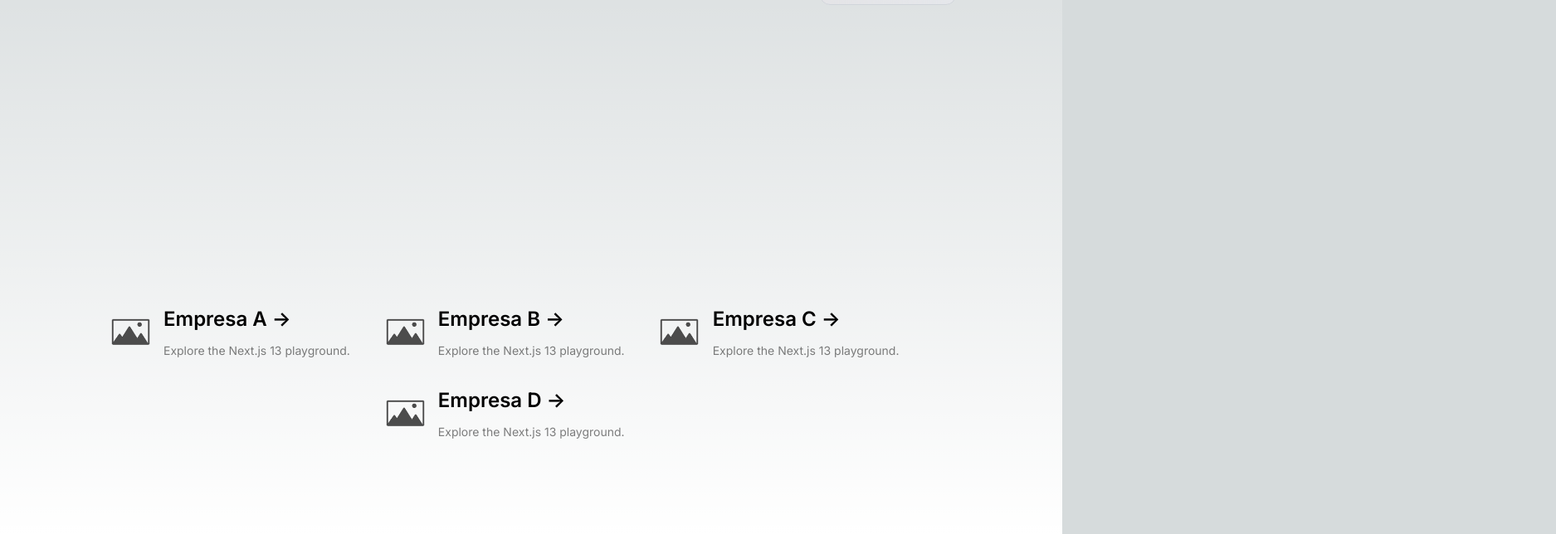
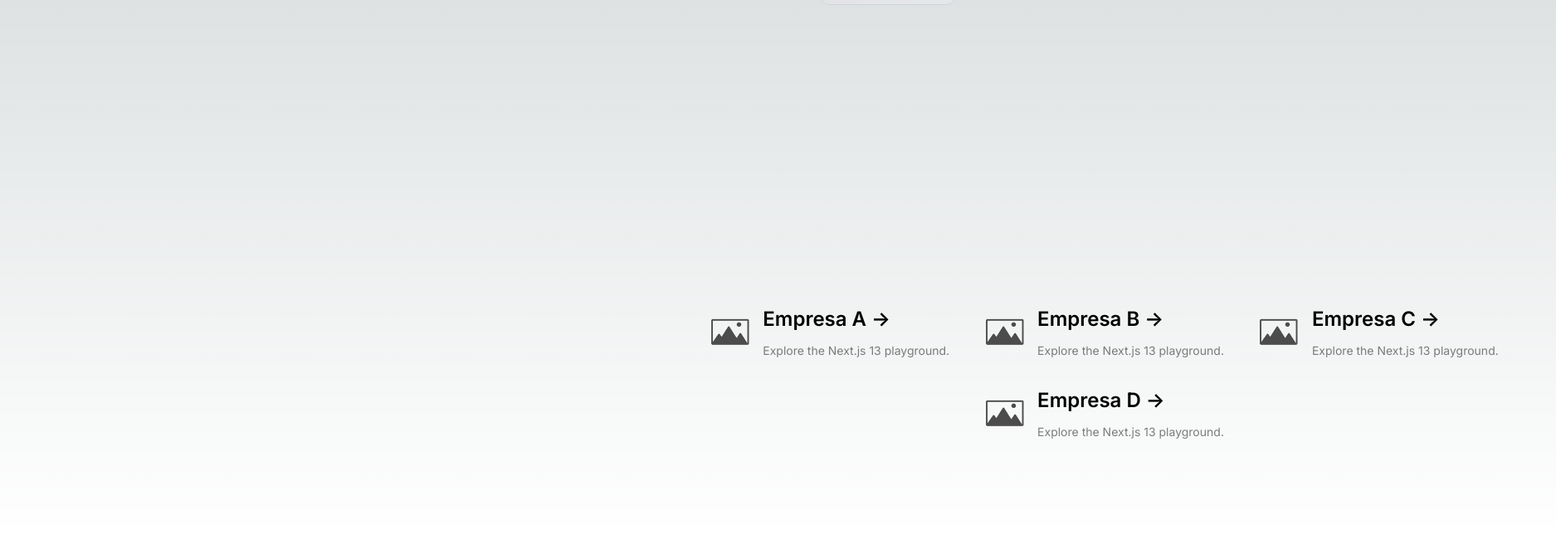
Before and after one commit to jvcss/autofix, a Next.js app: page / in a window 1280 px wide. Shown: the part 156-800 px from the top of the page at 83% size, 1875 px wide, since content can reach past the window. Built offline with nearby package versions, Linux system fonts and the light colour scheme.

Commit message:
improve home animation

```diff
--- a/app/globals.css
+++ b/app/globals.css
@@ -25,29 +25,3 @@ body {
     )
     rgb(var(--background-start-rgb));
 }
-
-@keyframes marquee {
-  0% {
-    transform: translateX(100%);
-  }
-  100% {
-    transform: translateX(-100%);
-  }
-}
-
-@keyframes marquee-reverse {
-  0% {
-    transform: translateX(-100%);
-  }
-  100% {
-    transform: translateX(100%);
-  }
-}
-
-.animate-marquee {
-  animation: marquee 10s linear infinite;
-}
-
-.animate-marquee:hover {
-  animation-play-state: paused;
-}
--- /dev/null
+++ b/app/home.css
@@ -0,0 +1,40 @@
+
+@keyframes marquee {
+    0% {
+        transform: translateX(100%);
+    }
+
+    100% {
+        transform: translateX(-100%);
+    }
+}
+
+@keyframes marquee-reverse {
+    0% {
+        transform: translateX(-100%);
+    }
+
+    100% {
+        transform: translateX(100%);
+    }
+}
+
+body {
+    overflow: hidden;
+}
+
+.animate-marquee {
+    animation: marquee 30s linear infinite;
+
+}
+
+.animate-marquee:hover {
+    animation-play-state: paused;
+}
+
+/* New styles for fading out the corners */
+.animate-marquee {
+    position: relative;
+    overflow: hidden;
+   /* padding: 10px;  Adjust the padding as needed */
+}
--- a/app/page.tsx
+++ b/app/page.tsx
@@ -1,4 +1,5 @@
 import Image from 'next/image'
+import './home.css'
 
 export default function Home() {
   const clients = [
@@ -29,18 +30,18 @@ export default function Home() {
         <p className="fixed right-0 top-0 flex items-center justify-center border-b border-gray-300 bg-gradient-to-b from-zinc-200 pb-6 pt-8 backdrop-blur-2xl dark:border-neutral-800 dark:bg-zinc-800/30 dark:from-inherit lg:static lg:w-auto  lg:rounded-xl lg:border lg:bg-gray-200 lg:p-4 lg:dark:bg-zinc-800/30">
           400 clientes ativos
         </p>
-        <div className="fixed left-0 top-0 flex items-center justify-center border-r border-gray-300 bg-gradient-to-r from-zinc-200 pb-6 pt-8 backdrop-blur-2xl dark:border-neutral-800 dark:bg-zinc-800/30 dark:from-inherit lg:static lg:w-auto  lg:rounded-xl lg:border lg:bg-gray-200 lg:p-4 lg:dark:bg-zinc-800/30">
+        <a href='/login' className="fixed left-0 top-0 flex items-center justify-center border-r border-gray-300 bg-gradient-to-r from-zinc-200 pb-6 pt-8 backdrop-blur-2xl dark:border-neutral-800 dark:bg-zinc-800/30 dark:from-inherit lg:static lg:w-auto  lg:rounded-xl lg:border lg:bg-gray-200 lg:p-4 lg:dark:bg-zinc-800/30">
           <h2 className="text-2xl font-semibold">Monitorar</h2>
-        </div>
+        </a>
       </div>
 
-      <div className="flex flex-wrap justify-center mt-12">
+      <div className="flex flex-wrap justify-center mt-12 animate-marquee">
         {clients.map((client) => (
 
 
           <a
             href="https://vercel.com/"
-            className="group rounded-lg border border-transparent flex items-center px-5 py-4 transition-colors hover:border-gray-300 hover:bg-gray-100 hover:dark:border-neutral-700 hover:dark:bg-neutral-800/30 animate-marquee"
+            className="group rounded-lg border border-transparent flex items-center px-5 py-4 transition-colors hover:border-gray-300 hover:bg-gray-100 hover:dark:border-neutral-700 hover:dark:bg-neutral-800/30 "
             target="_blank"
             rel="noopener noreferrer"
           >
```
Also changed, not shown: 1 other file (tests, documents, lock files or other folders).
